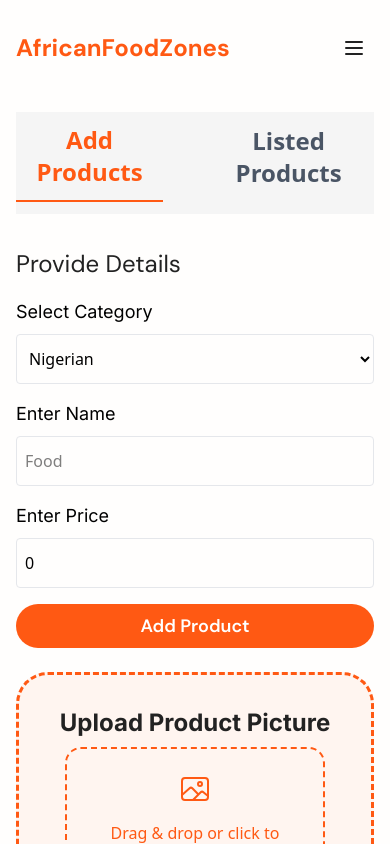
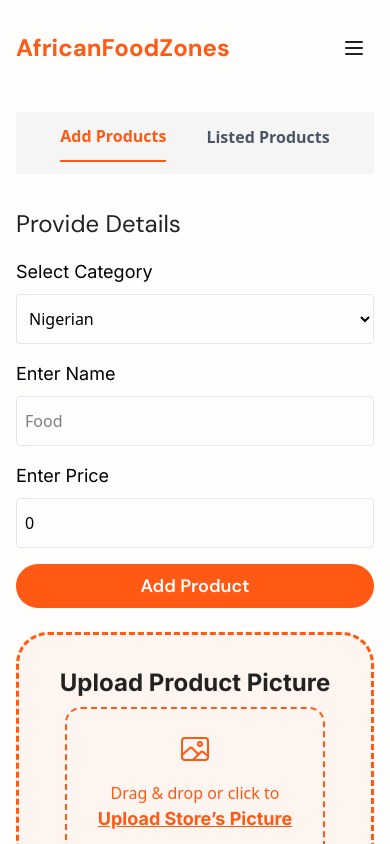
Before and after one commit to jihansofts/AfricanFoodWebsite, a Next.js app: page /listed-product-vendor in a window 390 px wide. Shown: the top 844 px of the page. Built offline with nearby package versions, Linux system fonts and the light colour scheme.

Commit message:
update product list card

```diff
--- a/src/app/listed-product-vendor/page.tsx
+++ b/src/app/listed-product-vendor/page.tsx
@@ -114,7 +114,7 @@ export default function ProductPage() {
         <div className="flex justify-center gap-10 mb-8 bg-[#F5F5F5] py-3">
           <button
             onClick={() => setActiveTab("list")}
-            className={`pb-3 text-2xl font-semibold ${
+            className={`pb-3 lg:text-2xl md:text-[18px] text-[16px] font-semibold ${
               activeTab === "list"
                 ? "border-b-2 border-primary text-primary"
                 : "text-gray-600"
@@ -123,7 +123,7 @@ export default function ProductPage() {
           </button>
           <button
             onClick={() => setActiveTab("listed")}
-            className={`pb-3 text-2xl font-semibold ${
+            className={`pb-3 lg:text-2xl md:text-[18px] text-[16px] font-semibold ${
               activeTab === "listed"
                 ? "border-b-2 border-primary text-primary"
                 : "text-gray-600"
@@ -232,14 +232,14 @@ export default function ProductPage() {
                 </h3>
 
                 <div className="w-full flex items-center justify-center gap-4 mt-4">
-                  <span className="text-primary text-[28px] font-bold font-sans">
+                  <span className="text-primary lg:text-[28px] md:text-[22px] text-[16px] font-bold font-sans">
                     {product.price.toFixed(2)} CAD
                   </span>
                   <div className="flex items-center gap-2">
-                    <button className="py-3 px-6 border-2 border-primary font-semibold text-primary rounded-full text-[16px] font-inter cursor-pointer hover:bg-primary hover:text-white transition">
+                    <button className="py-3 px-6 border-2 border-primary font-semibold text-primary rounded-full lg:text-[16px] md:text-[14px] text-[12px] font-inter cursor-pointer hover:bg-primary hover:text-white transition">
                       Edit
                     </button>
-                    <button className="py-3 px-6 border-2 border-primary font-semibold text-primary rounded-full text-[16px] font-inter cursor-pointer hover:bg-primary hover:text-white transition">
+                    <button className="py-3 px-6 border-2 border-primary font-semibold text-primary rounded-full lg:text-[16px] md:text-[14px] text-[12px] font-inter cursor-pointer hover:bg-primary hover:text-white transition">
                       Delete
                     </button>
                   </div>
```
